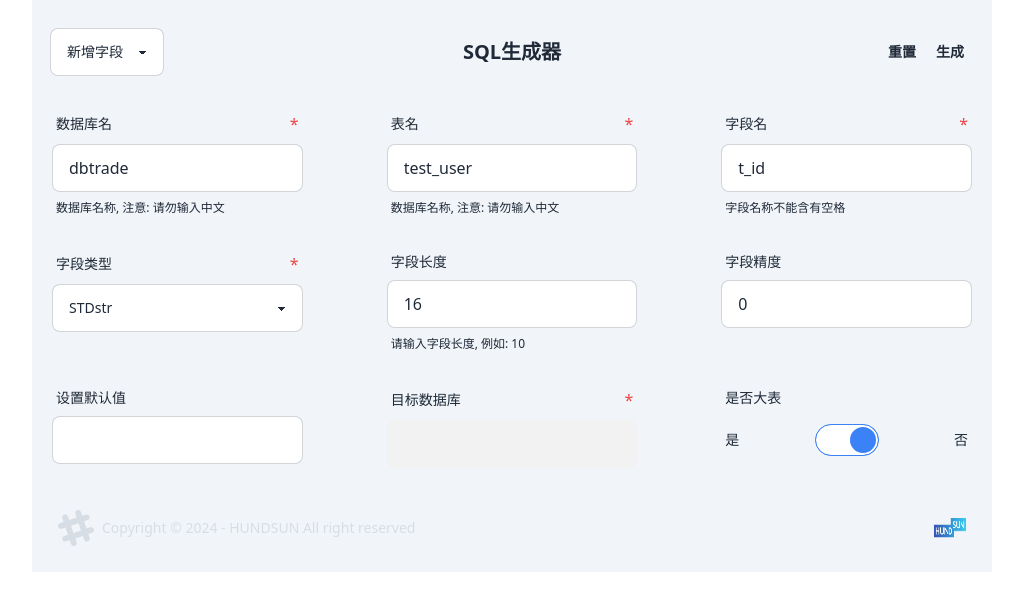
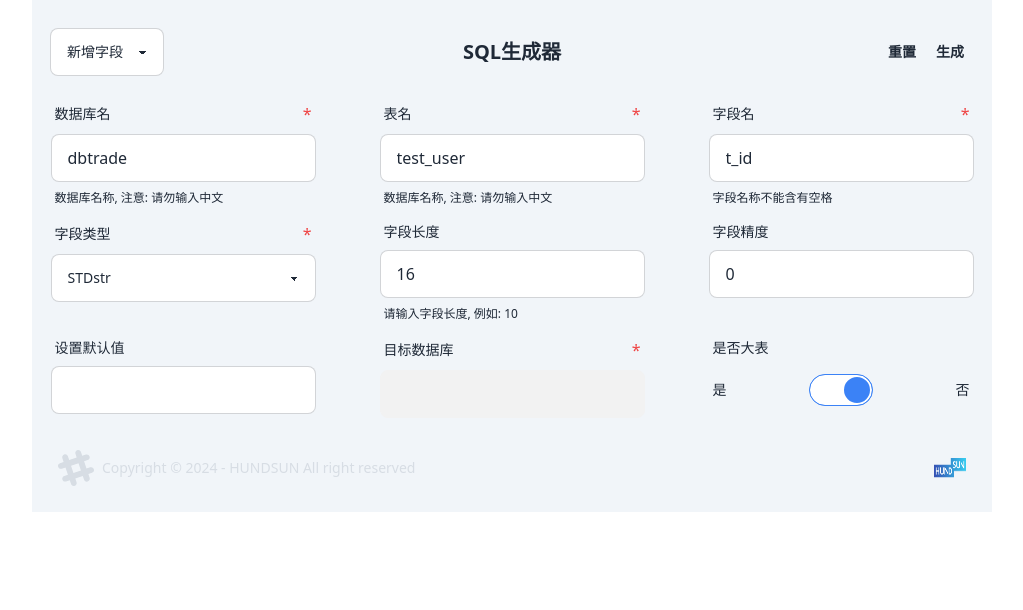
Before and after one commit to HikawaLee/sql-convert-main, a Vue app: page / in a window 1280 px wide. Shown: the top 610 px of the page, without its empty margins (128-1151 px from the left). Built offline with nearby package versions, Linux system fonts and the light colour scheme.

Commit message:
:stash: 暂存

```diff
--- a/src/components/LayoutStore.vue
+++ b/src/components/ComponentStore.vue
@@ -4,16 +4,16 @@
   <div class="divider divider-horizontal"/>
 
 <!--  数据输入组件仓库， 存储各个数据输入组件-->
-  <div class="flex w-full p-2.5">
+<!--  <div class="flex w-full p-2.5">-->
 
 <!--    input输入框-->
-    <div v-if="props.state.type === 'input'" class="form-control w-full max-w-xl">
+    <div v-if="props.state.type === InputType.INPUT" class="form-control w-full max-w-xl">
       <label class="form-control w-full max-w-xl">
         <div class="label">
           <span class="label-text">{{ props.state.label }}</span>
           <span v-if="props.state.required" class="text-red-500">*</span>
         </div>
-        <input class="input input-bordered" v-model.trim="singleAns" @change="updateConfig" :placeholder="props.state.placeholder" @focusout="updateConfig"/>
+        <input class="input input-bordered" v-model.trim="singleAns" @change="updateConfig" :placeholder="props.state.placeholder"/>
         <div class="label">
           <span v-if="warningShow" class="label-text-alt text-red-400">{{warningText}}</span>
           <span v-else class="label-text-alt">{{ props.state.desc }}</span>
@@ -23,7 +23,7 @@
     </div>
 
 <!--    select选择框, 多选一-->
-    <div v-if="props.state.type === 'select'" class="form-control w-full max-w-xl">
+    <div v-if="props.state.type === InputType.SELECT" class="form-control w-full max-w-xl">
       <label class="form-control w-full max-w-xl">
         <div class="label">
           <span class="label-text">{{ props.state.label }}</span>
@@ -39,7 +39,7 @@
     </div>
 
 <!--    check box多选框, 多选多-->
-    <div v-if="props.state.type === 'checkbox'" class="form-control w-full max-w-xl dropdown dropdown-bottom dropdown-hover">
+    <div v-if="props.state.type === InputType.CHECKBOX" class="form-control w-full max-w-xl dropdown dropdown-bottom dropdown-hover">
 
       <label class="form-control w-full max-w-xl">
         <div class="label " TABINDEX="0" >
@@ -67,7 +67,7 @@
     </div>
 
 <!--    toggle开关-->
-    <div v-if="props.state.type === 'toggle'" class="form-control w-full max-w-xl">
+    <div v-if="props.state.type === InputType.TOGGLE" class="form-control w-full max-w-xl">
       <label class="form-control w-full max-w-xl">
         <div class="label">
           <span class="label-text">{{ props.state.label }}</span>
@@ -86,7 +86,7 @@
       </label>
     </div>
 
-  </div>
+<!--  </div>-->
 
 </template>
 
--- a/src/conf/ActionConfig.js
+++ b/src/conf/ActionConfig.js
@@ -148,9 +148,6 @@ const actions = [
                 },
             ],
     },
-
-
-
     {
         "desc": actionType.DELETE,
         "layout": [
@@ -231,7 +228,6 @@ const actions = [
 
         ],
     },
-
     {
         "desc": actionType.MODIFY,
         "layout": [
@@ -402,7 +398,6 @@ const actions = [
 
         ],
     },
-
     {
         "desc": actionType.RENAMETABLE,
         "layout": [
@@ -491,7 +486,6 @@ const actions = [
             },
         ],
     },
-
     {
         "desc": actionType.ADDINDEX,
         "layout": [
@@ -571,8 +565,6 @@ const actions = [
             },
         ],
     },
-
-
     {
         "desc": actionType.DELETEINDEX,
         "layout": [
@@ -637,7 +629,6 @@ const actions = [
             },
         ],
     },
-
     {
         "desc": actionType.REBUILDINDEX,
         "layout": [
@@ -702,7 +693,6 @@ const actions = [
             },
         ],
     },
-
     {
         "desc": actionType.ADDPRIMARYKEY,
         "layout": [
@@ -925,7 +915,21 @@ const actions = [
             },
         ],
     },
+    {
+        "desc": "debug",
+        "layout": [
+            {
+                "type": inputType.INPUT,
+                "title": dbConf.dbName,
 
+                "value": {
+                    "type": String,
+                    "default": "C##DBTRADE",
+                },
+                "desc": "数据库名称, 注意: 请勿输入中文",
+            },
+        ],
+    },
 ]
 
 
--- a/src/scripts/sqlBuilder.js
+++ b/src/scripts/sqlBuilder.js
@@ -47,6 +47,7 @@ function generateSQL(inputData, actionType) {
     // console.log("info:", JSON.stringify(info, null, 2));
     ///endregion
 
+    console.log('info:', JSON.stringify(info, null, 2));
 
     //首先根据数据库类型获取对应的SQL模板
     const targetDB = info[dbConf.dbType];
--- a/src/views/Main.vue
+++ b/src/views/Main.vue
@@ -36,7 +36,7 @@
   <div class="flex flex-col justify-center items-center">
     <div class="grid grid-cols-1 my-0 md:grid-cols-2 xl:grid-cols-3 md:gap-x-16 ">
       <div v-for="(componentState, index) in componentStates" :key="componentKey[index]">
-        <LayoutStore :state="componentState" @update-state="updateState" @clear-dirtyData="clearDirtyData"/>
+        <ComponentStore :state="componentState" @update-state="updateState" @clear-dirtyData="clearDirtyData"/>
       </div>
     </div>
   </div>
@@ -44,9 +44,13 @@
 
 <!--  <div>-->
 <!--    <pre>-->
-<!--      Debug使用: {{JSON.stringify(inputData, null, 2)}}-->
+<!--Debug使用:-->
+<!--      {{JSON.stringify(componentStates, null, 2)}}-->
 <!--    </pre>-->
 <!--  </div>-->
+
+
+
 
   <!--  loading组件  -->
   <div v-if="loading" class="flex justify-center">
@@ -63,7 +67,7 @@
 </template>
 
 <script setup>
-import LayoutStore from '@/components/LayoutStore.vue';
+import ComponentStore from '@/components/ComponentStore.vue';
 import Output from '@/components/Output.vue';
 import standardize from "@/utils/Standardize.js";
 import {computed, ref, reactive} from "vue";
```
